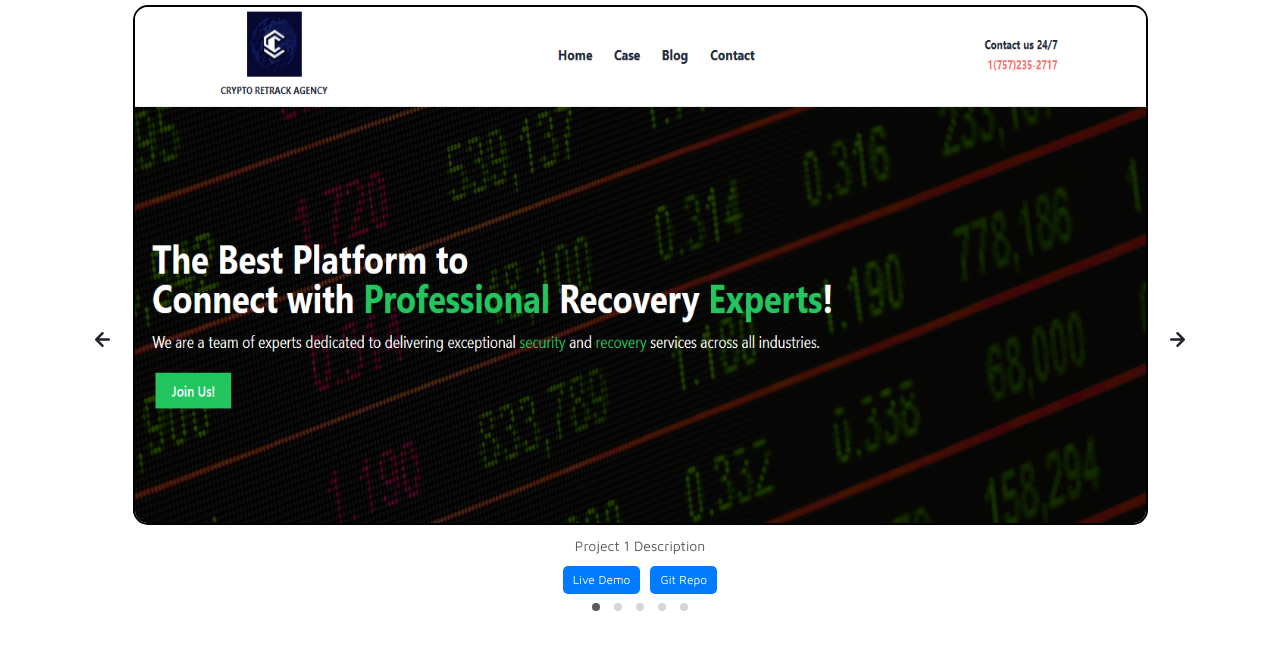
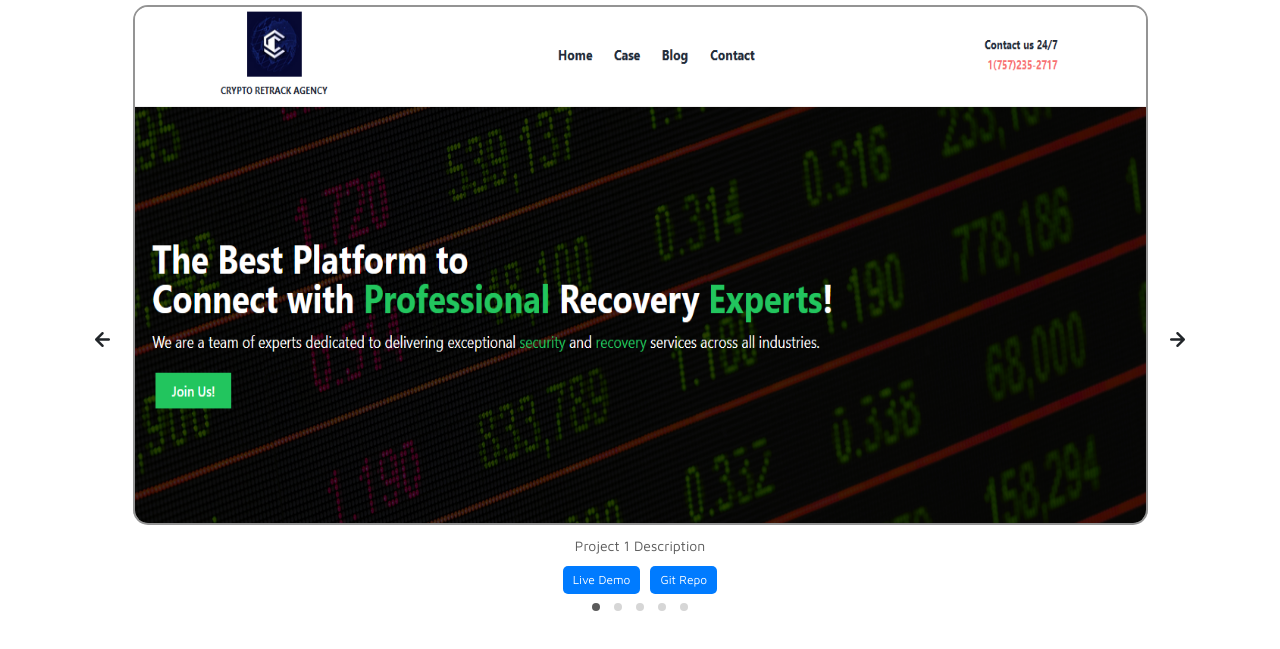
Before and after one commit to Iydeejames/IydeeJames-Portfolio, a plain HTML site: page index.html in a window 1280 px wide. Shown: the part 723-1372 px from the top of the page. Drawn offline with Linux system fonts and the light colour scheme.

Commit message:
Update index.html

```diff
--- a/index.html
+++ b/index.html
@@ -155,7 +155,7 @@
         width: auto; /* Maintain aspect ratio */
         margin-bottom: 10px; /* Space beneath the images */
         border-radius: 15px; /* Rounded border */
-        border: 2px solid black; /* Black border around the image */
+        border: 2px solid rgba(141, 141, 141, 0.932); /* Black border around the image */
       }
 
       .project-description {
```
